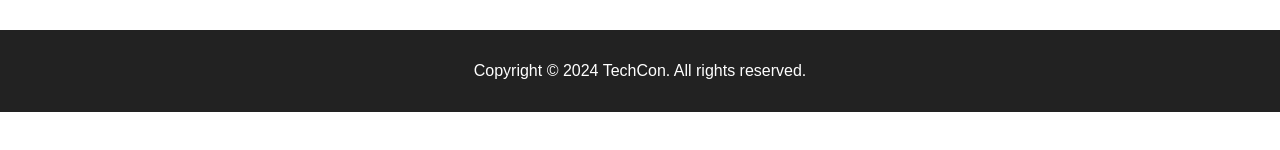
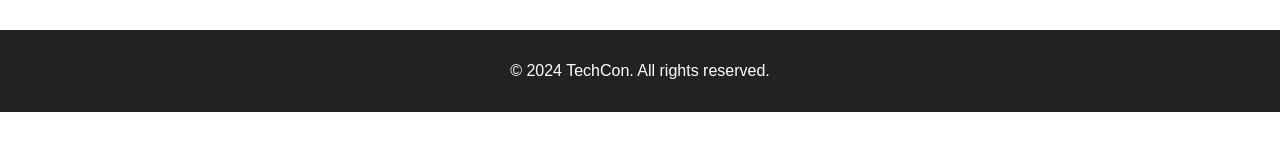
Before and after one commit to mangyvee/Techcon_HTML, a plain HTML site: page techcon_website/schedule.html in a window 1280 px wide. Shown: the part 532-682 px from the top of the page. Drawn offline with Linux system fonts and the light colour scheme.

Commit message:
Restore footer section and update copyright year to 2024 in schedule.html

```diff
--- a/techcon_website/schedule.html
+++ b/techcon_website/schedule.html
@@ -102,8 +102,10 @@
         </table>
     </main>
 
+    <!--<footer>
+        <p>Copyright &copy; 2024 TechCon. All rights reserved.</p>
+    </footer>-->
     <footer>
-        <p>Copyright &copy; 2024 TechCon. All rights reserved.</p>
-    </footer>
+        <p>&copy; 2024 TechCon. All rights reserved.</p>
 </body>
 </html>
```
